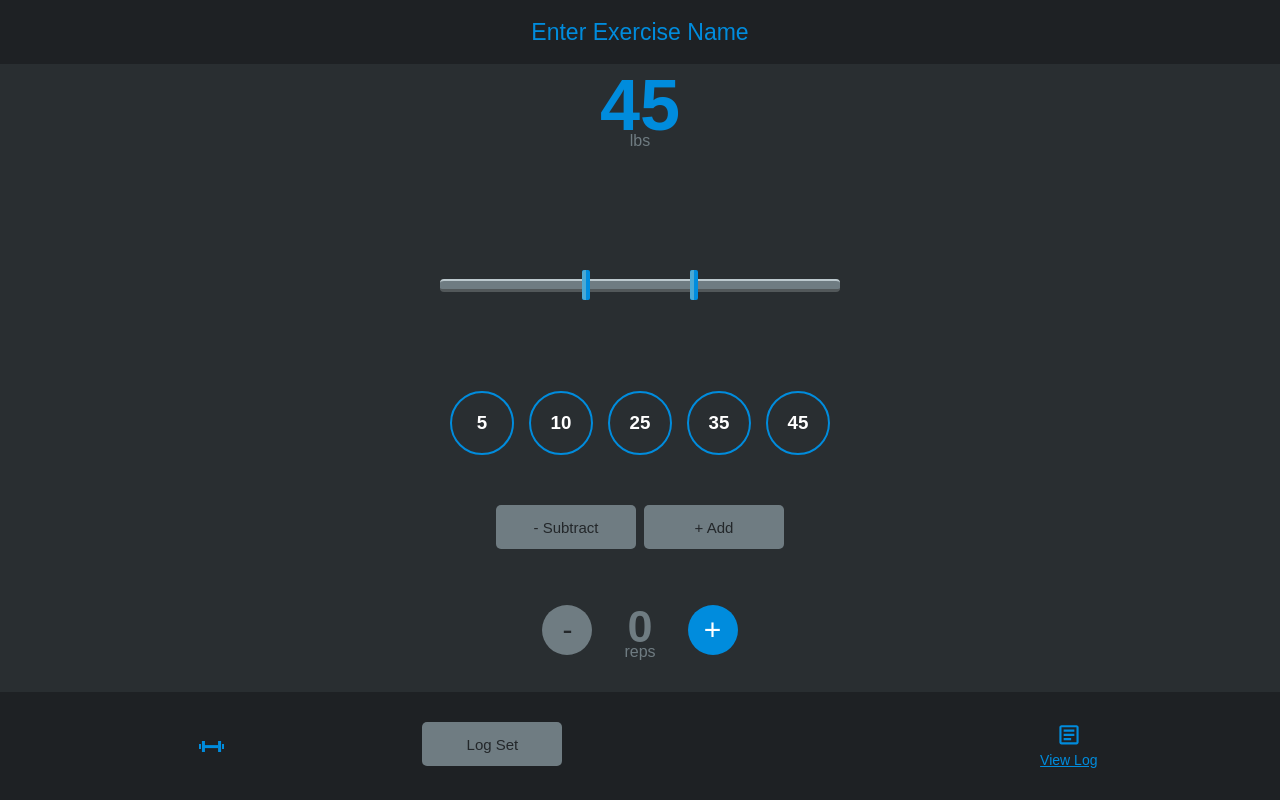
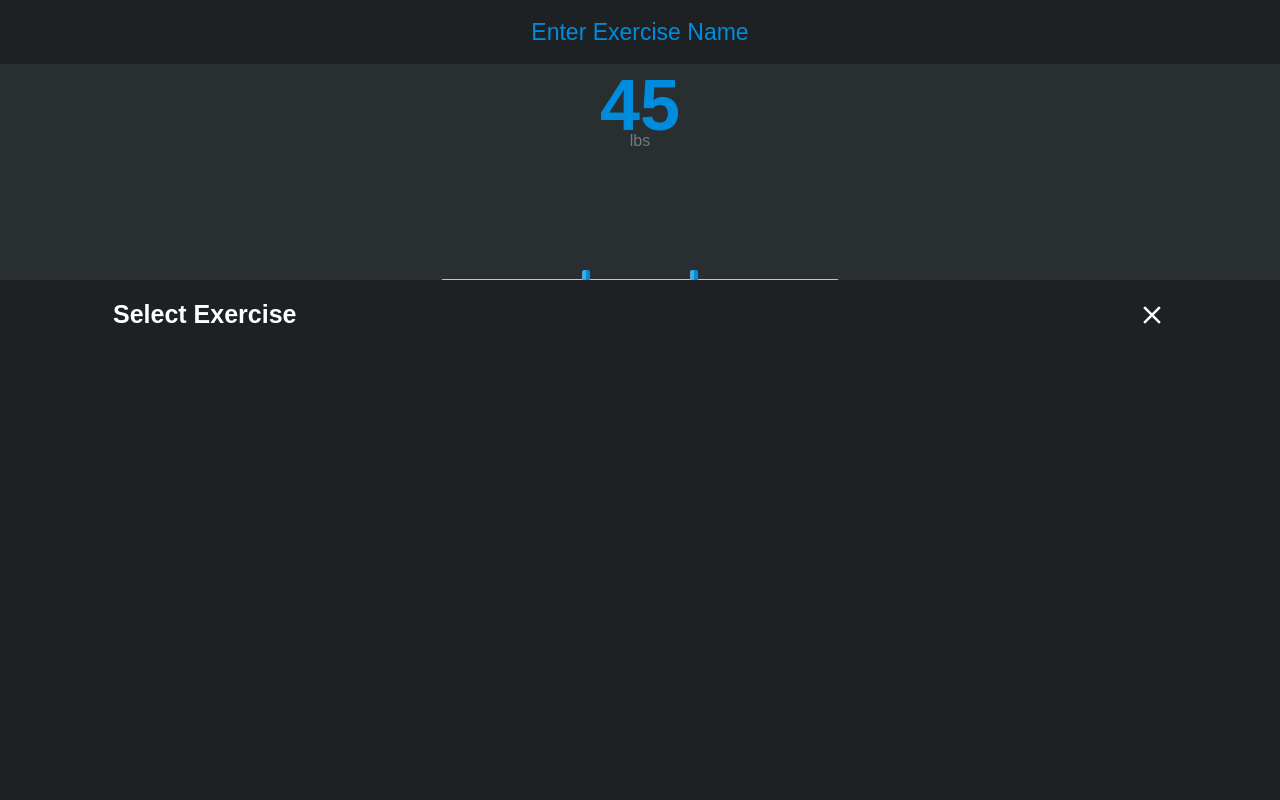
Before and after one commit to devonrandall-design/Tracking-App-Refined, a React (Create React App) app: page / in a window 1280 px wide. Built offline with nearby package versions, Linux system fonts and the light colour scheme.

Commit message:
2 files modified, 1 added

```diff
--- a/src/App.js
+++ b/src/App.js
@@ -9,6 +9,7 @@ import Modal from './modal.js'
 import Log from './log-area.js'
 import Warning from './warning-modal.js'
 import StyledPlate from './plate-image.js'
+import Exercises from './exercise-list.js'
 
 export default function App() {
 
@@ -76,6 +77,7 @@ const [another, setAnother] = useState(false)
 const [repCount, setRepCount] = useState(0)
 const [workoutLog, addLog] = useState([])
 const [modal, noModal] = useState('modal')
+const [modalE, noModalE] = useState('modal-e')
 const [overlay, setOverlay] = useState('no-overlay')
 const [warning, setWarning] = useState('no-warning')
 const [exerciseName, setExerciseName] = useState('Enter Exercise Name')
@@ -253,6 +255,10 @@ function Logging() {
                 <p>{`There are not any ${selected / 2}lb weights on the bar`}</p>
                 </Warning>
 
+                <Exercises />
+
+
+
 
     </div>
   );
--- /dev/null
+++ b/src/exercise-list.js
@@ -0,0 +1,55 @@
+import React from 'react'
+
+export default function Exercises({children}) {
+
+
+  function Close() {
+    return (
+      <svg onClick={() => changeModal('modal') } width="30" height="30" viewBox="0 0 40 40" fill="none" xmlns="http://www.w3.org/2000/svg">
+<g clip-path="url(#clip0_55_42)">
+<path d="M31.6666 10.6833L29.3166 8.33333L20 17.65L10.6833 8.33333L8.33331 10.6833L17.65 20L8.33331 29.3167L10.6833 31.6667L20 22.35L29.3166 31.6667L31.6666 29.3167L22.35 20L31.6666 10.6833Z" fill="white"/>
+</g>
+<defs>
+<clipPath id="clip0_55_42">
+<rect width="40" height="40" fill="white"/>
+</clipPath>
+</defs>
+</svg>
+
+    )
+  }
+
+const list = {
+  UpperBody: {
+BenchPress: 'Bench Press',
+ShoulderPress: 'Shoulder Press',
+BarbellCurl: 'Barbell Curl',
+BarbellRow: 'Barbell Row',
+Deadlift: 'Deadlift',
+  },
+  LowerBody: {
+    Squat: 'Squat',
+    RDL: 'Romanian Deadlift',
+    SumoDeadlift: 'Sumo Deadlift',
+    BarbellLunges: 'Lunges',
+    HipThrust: 'Hip Thrust',
+
+  }
+}
+
+return ( <div className="modal-show-e">
+<div className="modal-header-e">
+  <div className="modal-header-left">
+      <h2>Select Exercise</h2>
+      </div>
+      <div className="modal-header-right">
+      <button onClick={() => changeModal('modal') }><Close /></button>
+      </div>
+    </div>
+    {children}
+
+</div>
+)
+
+
+}
--- a/src/style.css
+++ b/src/style.css
@@ -410,16 +410,16 @@ border-radius: 30px;
       }
 
       .modal {
-        display:none;
+        display:flex;
         width: 100vw;
         height: 0vh;
         background-color: #1E2124;
-        border-top-left-radius: 50px;
-        border-top-right-radius: 50px;
+        border-top-left-radius: 0px;
+        border-top-right-radius: 0px;
         position: absolute;
         bottom: 0px;
         flex-direction: column;
-        transition: 1s
+        transition: 1s;
 
 
       }
@@ -429,8 +429,8 @@ border-radius: 30px;
         width: 100vw;
         height: 65%;
         background-color: #1E2124;
-        border-top-left-radius: 50px;
-        border-top-right-radius: 50px;
+        border-top-left-radius: 0px;
+        border-top-right-radius: 0px;
         position: absolute;
         bottom: 0px;
         flex-direction: column;
@@ -439,6 +439,8 @@ border-radius: 30px;
 
 
       }
+
+
 
       .modal-header {
         display: flex;
@@ -708,6 +710,57 @@ border-radius: 30px;
       }
 
 
+      .modal-header-e {
+        display: flex;
+        justify-content: center;
+        align-items: center;
+        margin: 10px;
+        height: auto;
+        width: 100%;
+        margin: 20px 0px;
+      }
+
+      .modal-show-e {
+        display:flex;
+        width: 100%;
+        height: 65%;
+        background-color: #1E2124;
+        border-top-left-radius: 0px;
+        border-top-right-radius: 0px;
+        position: absolute;
+        bottom: 0px;
+        flex-direction: column;
+        transition: 1s;
+        align-items: center
+
+
+      }
+
+      .modal-header-left {
+        width: 80%;
+        display: flex;
+      }
+
+      .modal-header-right: {
+        width: 20%;
+        display: flex;
+      }
+
+      .modal-header-e h2 {
+        color: #FFFFFF;
+        font-family: 'Proxima Nova', sans-serif;
+        font-size: 25px;
+        text-align: center;
+      }
+
+      .modal-header-e button {
+        background: none;
+        border: none;
+        color: #FFFFFF;
+        font-size: 20px;
+        right: 30px;
+      }
+
 
 
 /* Portrait */
```
